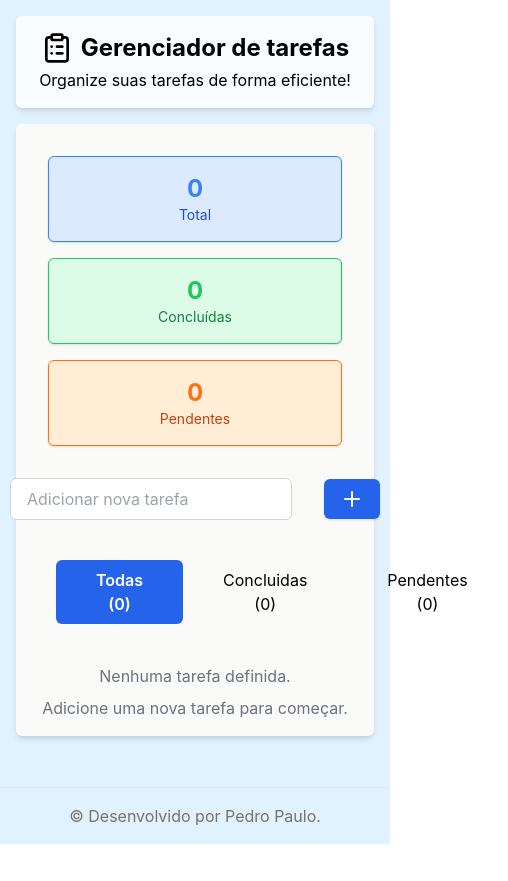
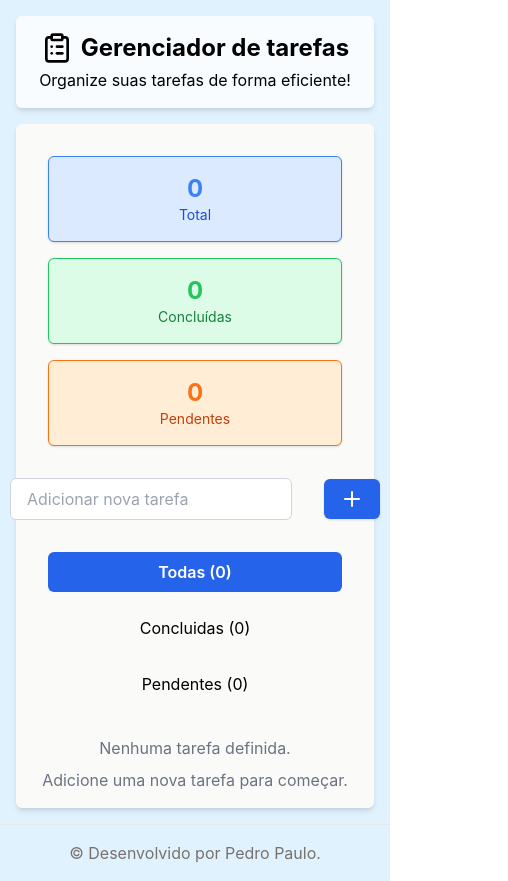
Before and after one commit to P3dr0PRR/Gerenciador-de-tarefas, a React (Vite) app: page / in a window 390 px wide. Shown: the whole page, 508 px wide, since content can reach past the window. Before the commit the page ends 844 px from the top, so only its background shows below. Built offline with nearby package versions, Linux system fonts and the light colour scheme.

Commit message:
Corrigir responsividade

```diff
--- a/src/Body/tarefas.jsx
+++ b/src/Body/tarefas.jsx
@@ -33,7 +33,7 @@ export function Tarefas({
 
   return (
     <div>
-      <div className="w-auto flex justify-between p-6 ">
+      <div className="grid w-full grid-cols-1 gap-4 p-4 sm:grid-cols-2 md:grid-cols-3">
         <button
           className={`px-10 py-2 rounded-md ${
             filtros === "Todos"
```
